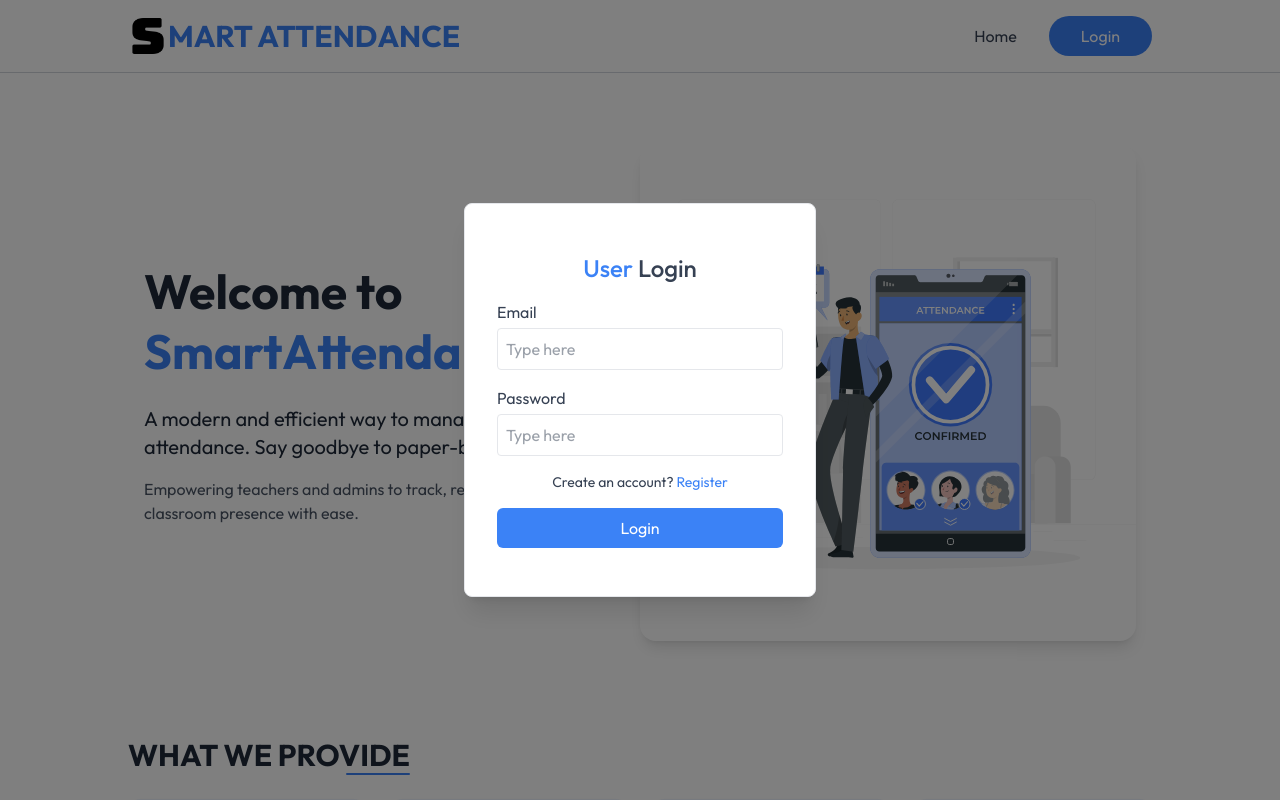
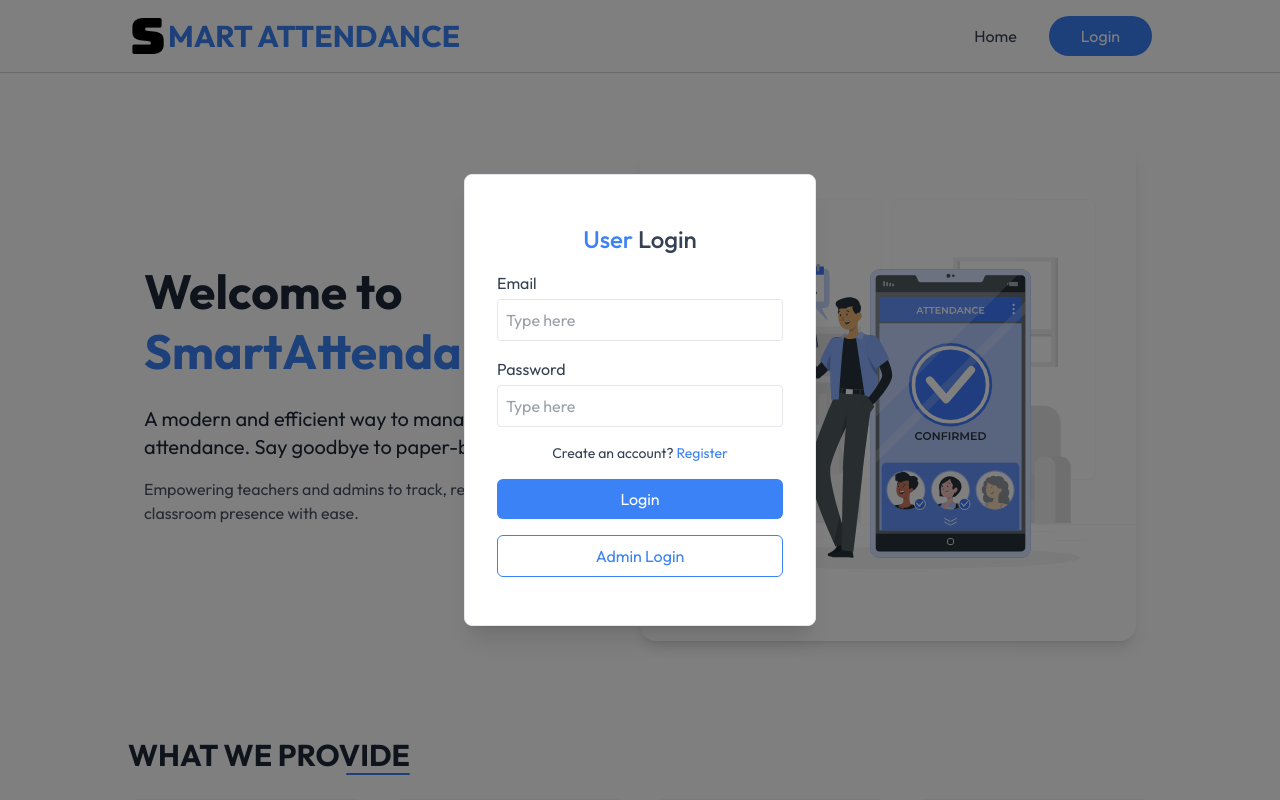
Before and after one commit to officialharis/attendance-mamagement, a React (Vite) app in the folder frontend/: page / in a window 1280 px wide. Both pictures are taken after a click on the button "Login". Shown: the top 800 px of the page. Built offline with nearby package versions, Linux system fonts and the light colour scheme; no server answers.

Commit message:
fixing Admin redirection

```diff
--- a/frontend/src/components/Login.jsx
+++ b/frontend/src/components/Login.jsx
@@ -173,6 +173,10 @@ const Login = () => {
         <button className="bg-primary hover:bg-primary-dull transition-all text-white w-full py-2 rounded-md cursor-pointer">
           {state === "register" ? "Create Account" : "Login"}
         </button>
+        <button
+        onClick={()=>navigate('/admin')}
+        className="border border-primary text-primary hover:bg-primary hover:text-white transition-all w-full py-2 rounded-md cursor-pointer">Admin Login
+        </button>
       </form>
     </div>
   );
```
